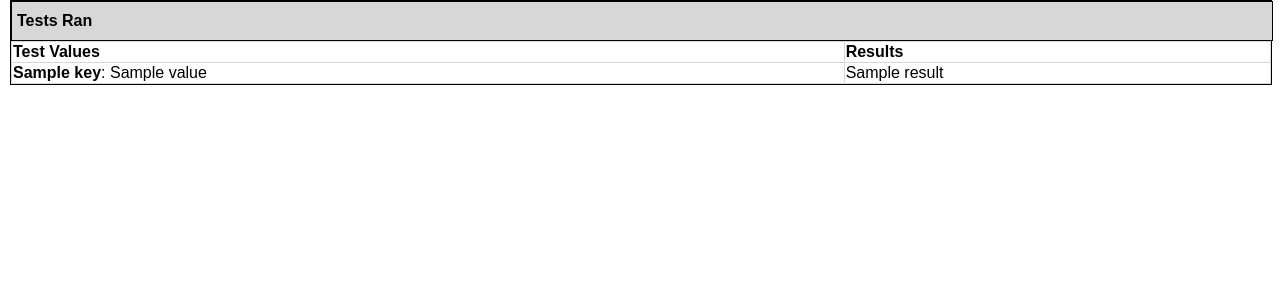
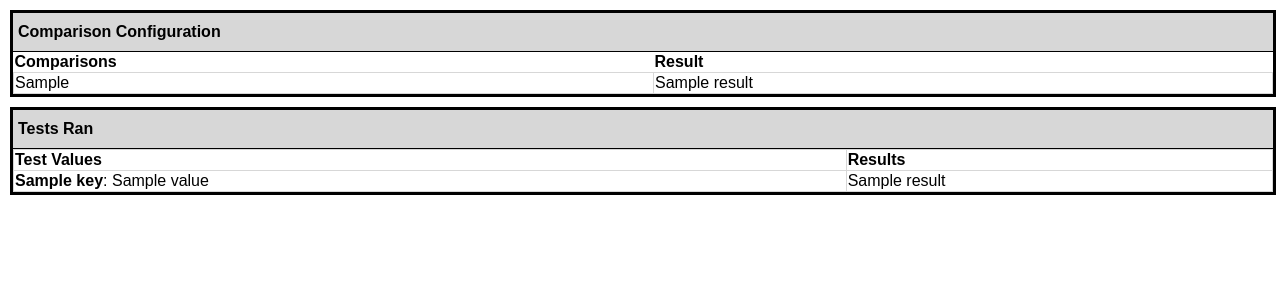
Before and after one commit to gwersing/result-determiner, a Flask app: template app/templates/index.html in a window 1280 px wide. Shown: the top 300 px of the page. Run offline with Flask 3, Linux system fonts and the light colour scheme; the template is opened without the code that fills it: most values are stand-ins (such as "Sample title", 1, 10 or a date in 2020).

Commit message:
added display of comparison and test results

```diff
--- a/app/templates/index.html
+++ b/app/templates/index.html
@@ -9,32 +9,33 @@
             margin:0px 10px;
             font-family: "Arial", Helvetica, sans-serif;
         }
-        #container-tests-ran {
-            border:1px solid black;
-            width:100%
+        .container {
+            border:3px solid black;
+            width:100%;
+            margin:10px 0px;
         }
-        #container-tests-ran .header
+        .container .header
         {
             width:100%;
             padding:10px 0px;
-            border:1px solid black;
+            border-bottom:1px solid black;
             background-color: #d7d7d7;
         }
-        #container-tests-ran .header span
+        .container .header span
         {
             margin-left:5px;
             font-weight: bold;
         }
-        #container-tests-ran table
+        .container table
         {
             width:100%;
             border-collapse:collapse;
         }
-        #container-tests-ran table thead tr th
+        .container table thead tr th
         {
             text-align: left;
         }
-        #container-tests-ran table tr td, #container-tests-ran table tr th
+        .container table tr td, #container-tests-ran table tr th
         {
             border: 1px solid #d7d7d7;
             margin:2px;
@@ -52,7 +53,34 @@
 </head>
 <body>
     <div>
-        <div id="container-tests-ran">
+        <div id="container-comparison-config" class="container">
+            <div class="header">
+                <span>Comparison Configuration</span>
+            </div>
+            <table>
+                <thead>
+                    <tr>
+                        <th>Comparisons</th>
+                        <th>Result</th>
+                    </tr>
+                </thead>
+                <tbody>
+                    {% for config in comparison_config %}
+                        <tr>
+                            <td>
+                                {{config.get_comparisons_as_str()}}
+                            </td>
+                            <td>
+                                {% if config.result is defined %}
+                                    {{config.result}}
+                                {% endif %}
+                            </td>
+                        </tr>
+                    {% endfor %}
+                </tbody>
+            </table>
+        </div>
+        <div id="container-tests-ran" class="container">
             <div class="header">
                 <span>Tests Ran</span>
             </div>
```
Also changed, not shown: app/models/configuration/comparison_configuration.py (+23 -0 lines).
